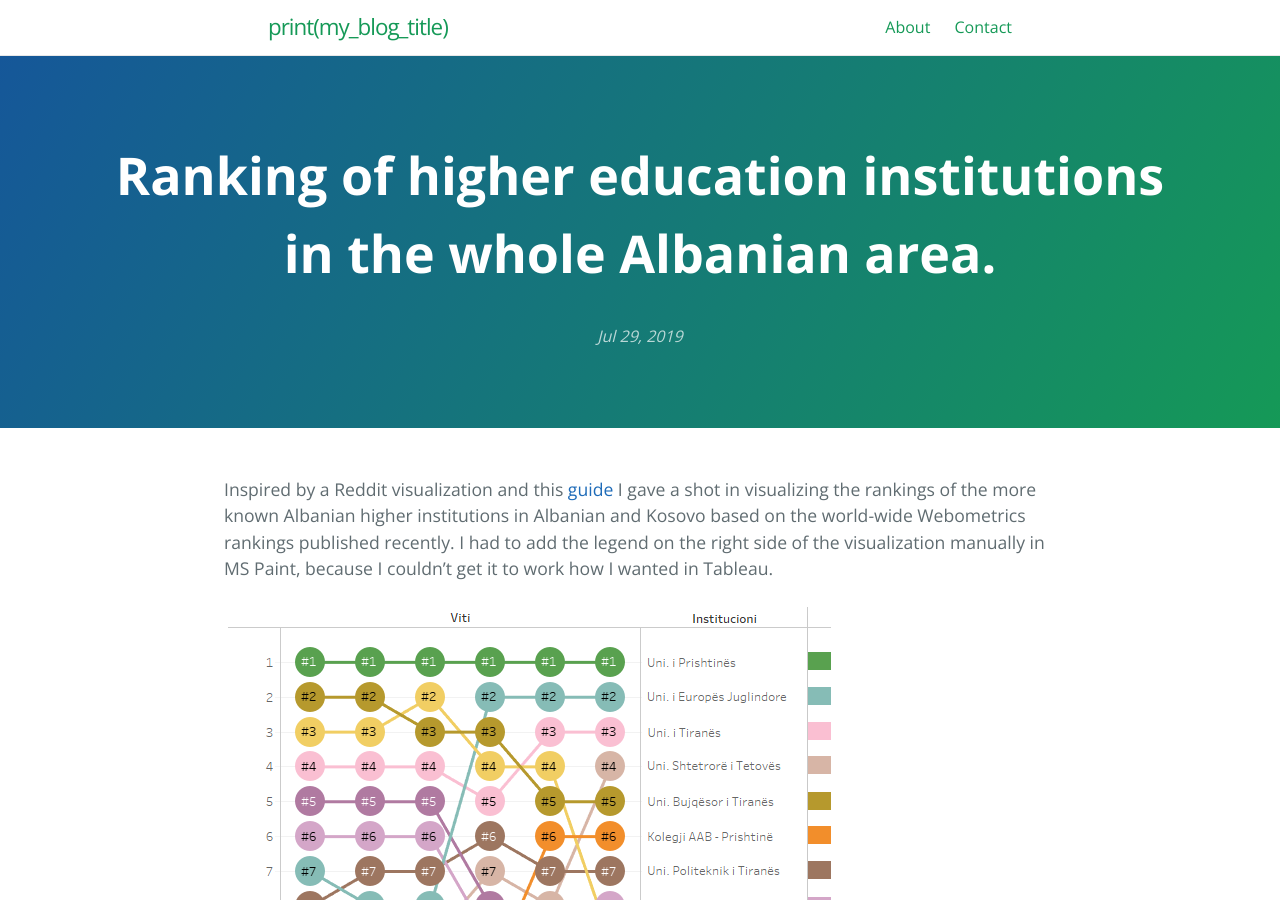
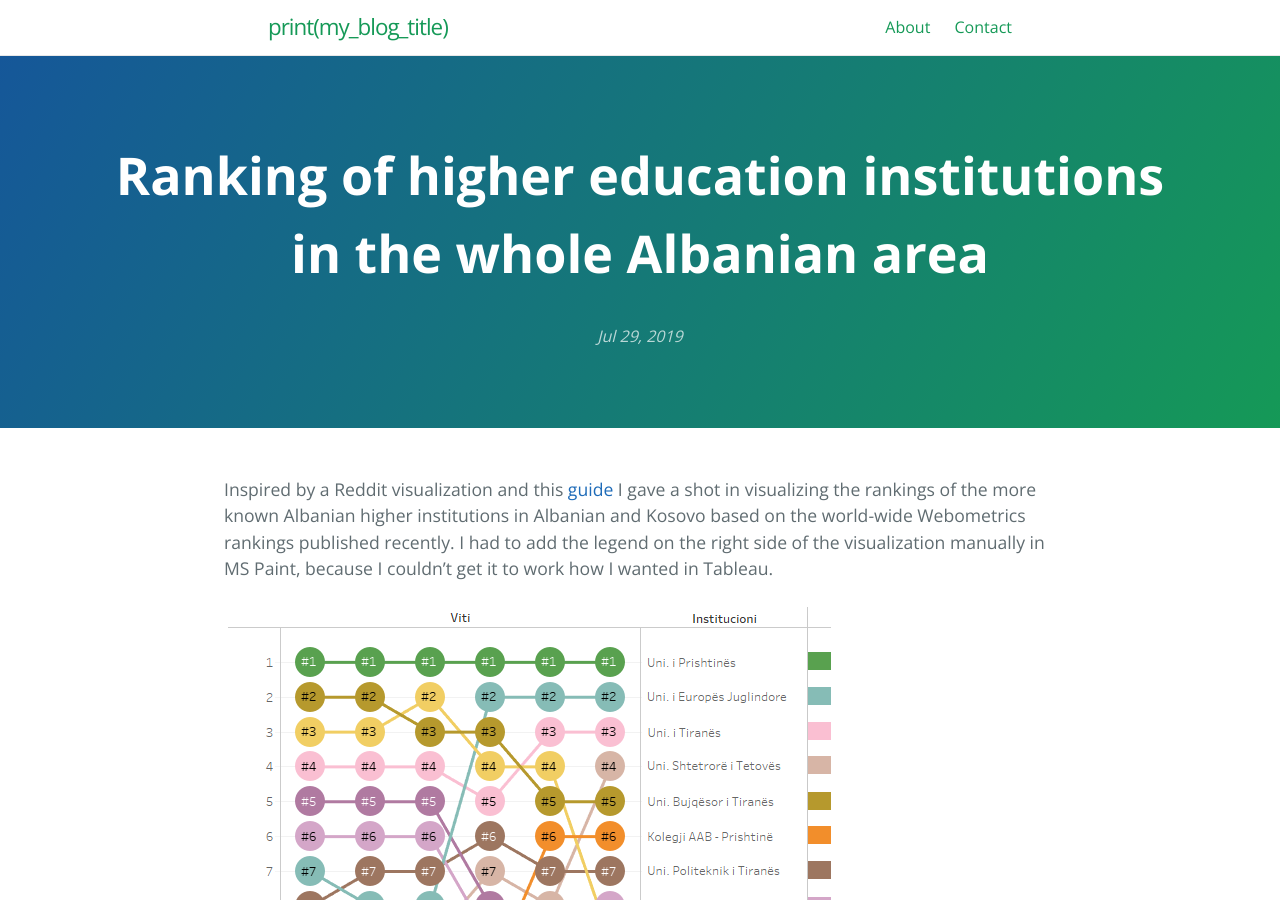
Before and after one commit to gentrexha/gentrexha.github.io, a Jekyll site: the page built from _posts/2019-07-30-albanian-university-rankings.markdown, in a window 1280 px wide and 900 px high. Built offline with Jekyll 4.4.1, drawn with Linux system fonts in a browser that asks for light colours.

```diff
--- a/_posts/2019-07-30-albanian-university-rankings.markdown
+++ b/_posts/2019-07-30-albanian-university-rankings.markdown
@@ -1,6 +1,6 @@
 ---
 layout: post
-title:  "Ranking of higher education institutions in the whole Albanian area."
+title:  "Ranking of higher education institutions in the whole Albanian area"
 date:   2019-07-30 00:00:00 +0100
 categories: rankings visualization albania kosovo
 ---
--- a/_posts/2019-08-25-kosovo-population-animation.markdown
+++ b/_posts/2019-08-25-kosovo-population-animation.markdown
@@ -1,6 +1,6 @@
 ---
 layout: post
-title:  "Kosovo population by municipality from 1948 to 2018."
+title:  "Kosovo population by municipality from 1948 to 2018"
 date:   2019-08-26 00:00:00 +0100
 categories: python visualization rprogramming kosovo population populationgrowth animation
 ---
```
